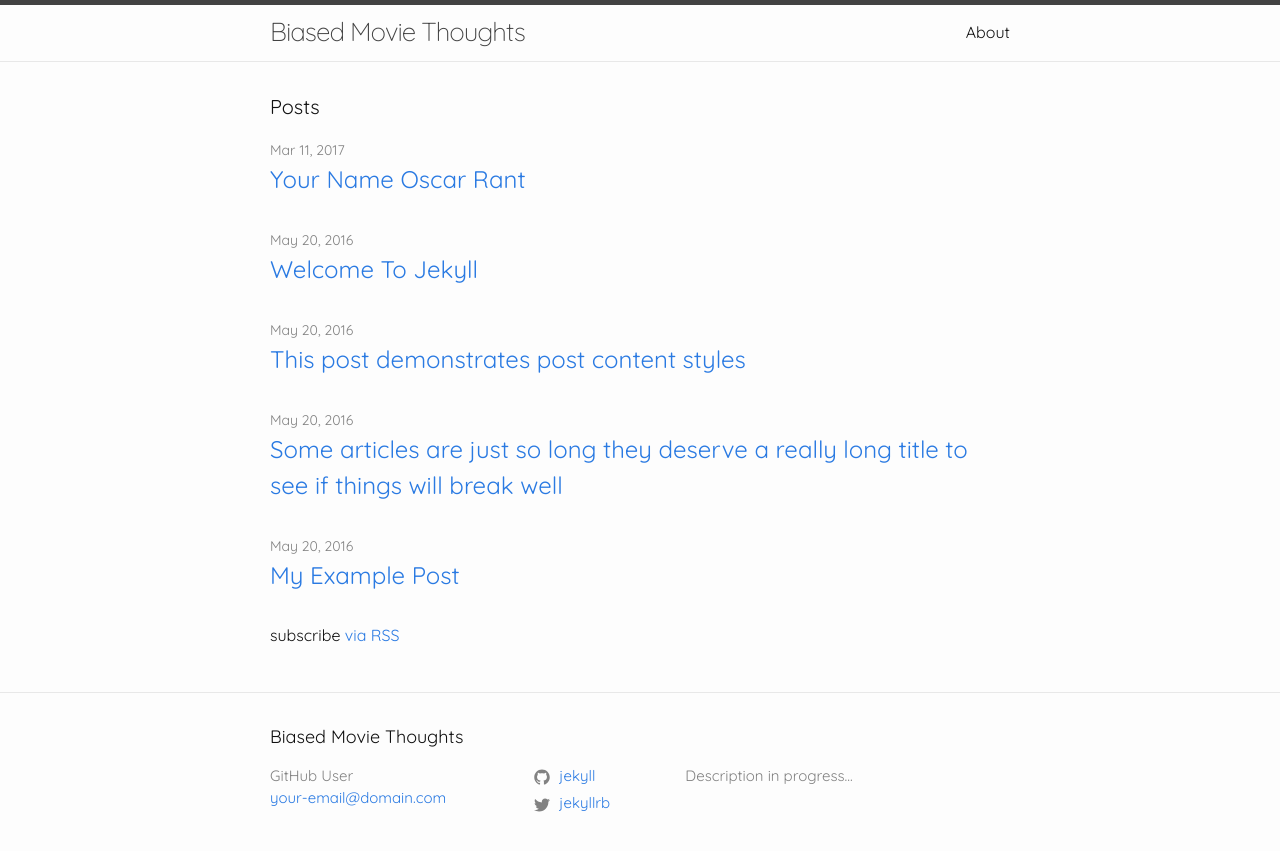
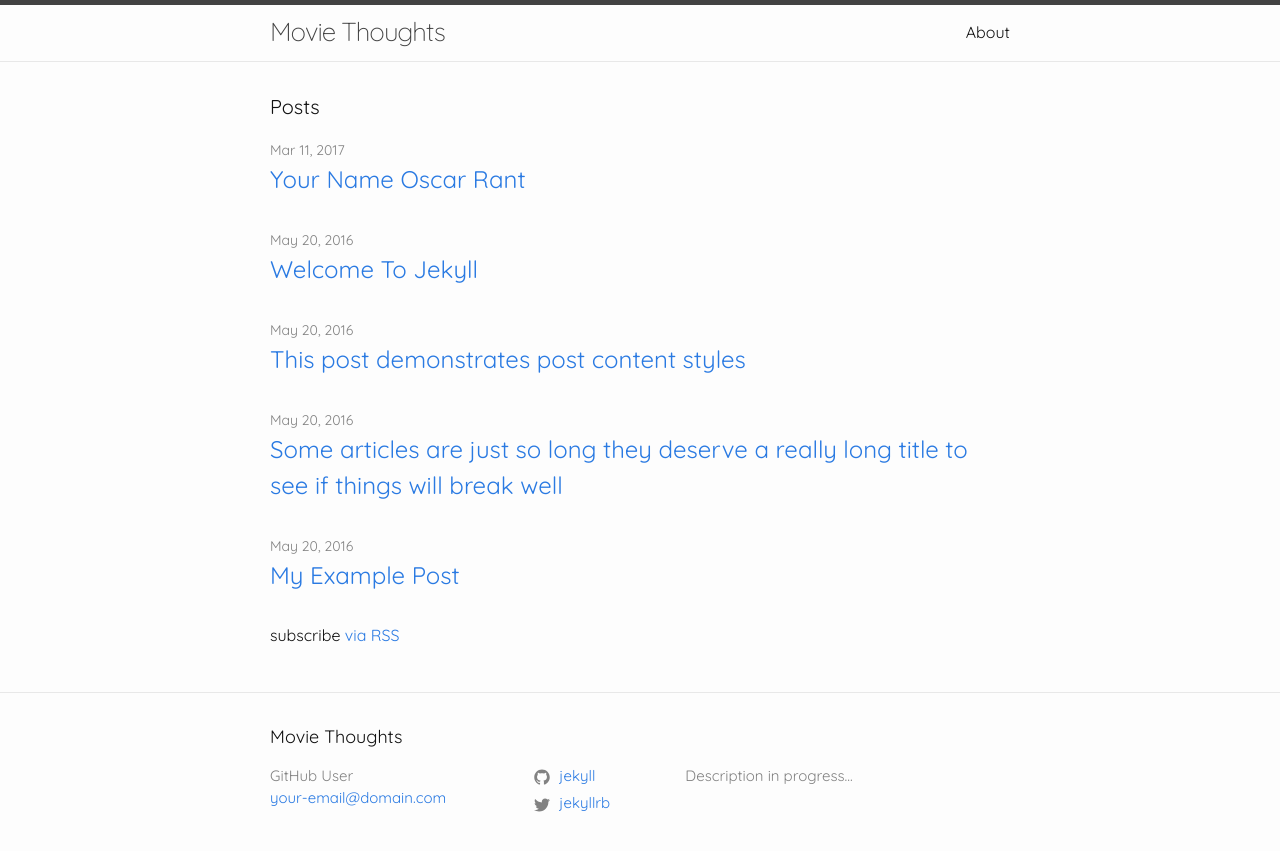
Before and after one commit to ncskier/film_blog, a Jekyll site: the page built from index.md, in a window 1280 px wide. Shown: the top 851 px of the page. Built offline with Jekyll 4.4.1, drawn with Linux system fonts in a browser that asks for light colours.

Commit message:
shorten name to fit on mobile with new font (plus we don't know the name yet)

```diff
--- a/_config.yml
+++ b/_config.yml
@@ -1,4 +1,4 @@
-title: Biased Movie Thoughts
+title: Movie Thoughts
 author: GitHub User
 email: your-email@domain.com
 description: > # this means to ignore newlines until "baseurl:"
```
